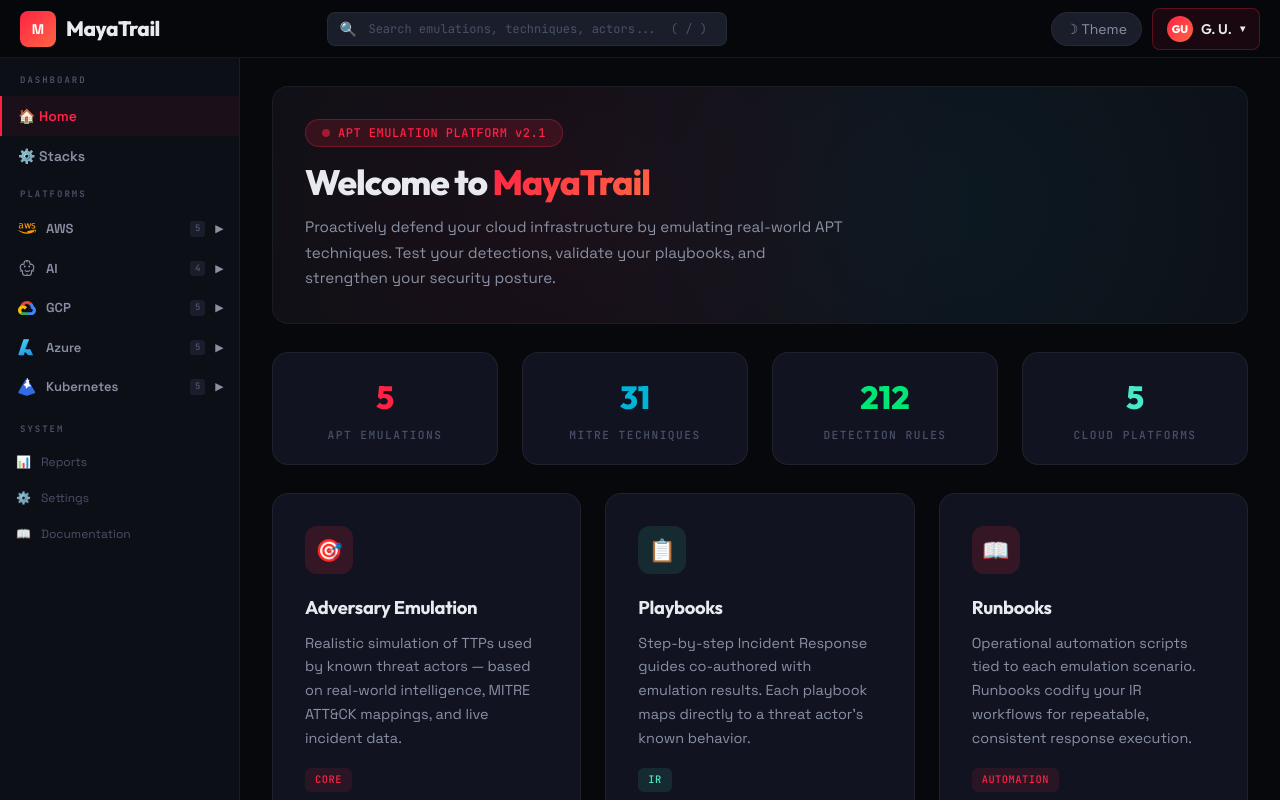
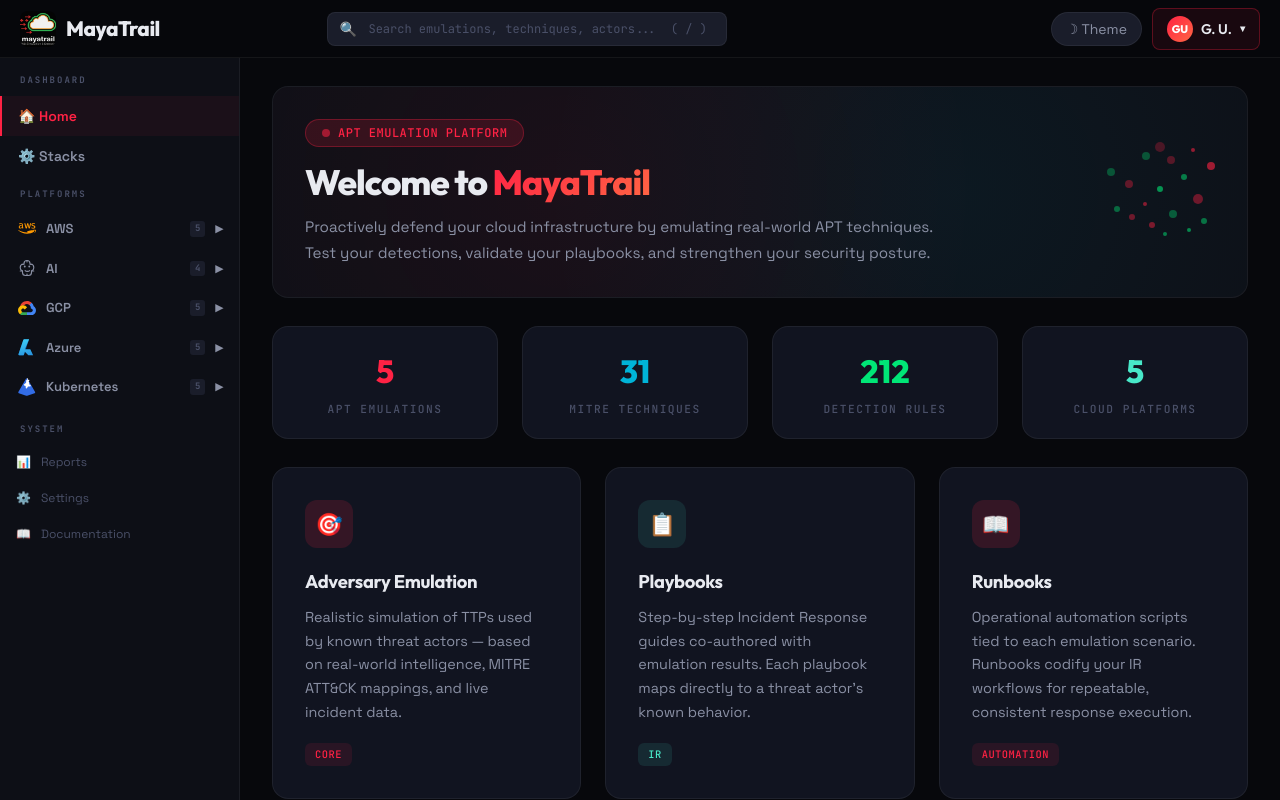
Before and after one commit to MayaTrail/step1, a React (Vite) app in the folder frontend/UI/: page /login in a window 1280 px wide. Both pictures are taken after a click on the button "Continue with Google". Built offline with nearby package versions, Linux system fonts and the light colour scheme; no server answers.

Commit message:
refactor: add mayatrail log

```diff
--- a/frontend/UI/src/components/auth/LoginPage.tsx
+++ b/frontend/UI/src/components/auth/LoginPage.tsx
@@ -1,6 +1,7 @@
 import { useState } from 'react'
 import { useNavigate } from 'react-router-dom'
 import { useAuth } from '@/context/AuthContext'
+import mayatrailLogo from '@/assets/mayatrail-logo.png'
 
 type AuthTab = 'signin' | 'signup'
 
@@ -44,9 +45,11 @@
           {/* Header */}
           <div className="text-center mb-8">
             <div className="flex items-center justify-center gap-2.5 mb-2">
-              <div className="w-9 h-9 rounded-lg bg-gradient-to-br from-danger to-[#ff6644] flex items-center justify-center text-sm font-extrabold text-white">
-                M
-              </div>
+              <img
+                src={mayatrailLogo}
+                alt="MayaTrail"
+                className="w-9 h-9 rounded-lg object-cover"
+              />
               <span className="font-display text-2xl font-extrabold text-content-primary tracking-[-0.5px]">MayaTrail</span>
             </div>
             <p className="font-mono text-[11px] text-content-dim tracking-[1.5px] uppercase">
--- a/frontend/UI/src/components/dashboard/DashboardPage.tsx
+++ b/frontend/UI/src/components/dashboard/DashboardPage.tsx
@@ -25,16 +25,38 @@
           style={{
             background: 'radial-gradient(circle at 30% 50%, rgba(255,34,68,0.06), transparent 60%), radial-gradient(circle at 70% 50%, rgba(0,180,216,0.06), transparent 60%)',
           }} />
+        {/* Decorative dots — right side */}
+        <div className="absolute right-8 top-1/2 -translate-y-1/2 pointer-events-none select-none">
+          <span className="absolute w-2 h-2 rounded-full bg-danger opacity-60" style={{ top: -30, right: 0 }} />
+          <span className="absolute w-1.5 h-1.5 rounded-full bg-safe opacity-50" style={{ top: -18, right: 28 }} />
+          <span className="absolute w-2.5 h-2.5 rounded-full bg-danger opacity-40" style={{ top: 2, right: 12 }} />
+          <span className="absolute w-1.5 h-1.5 rounded-full bg-safe opacity-60" style={{ top: -6, right: 52 }} />
+          <span className="absolute w-2 h-2 rounded-full bg-safe opacity-35" style={{ top: 18, right: 38 }} />
+          <span className="absolute w-1 h-1 rounded-full bg-danger opacity-50" style={{ top: 10, right: 68 }} />
+          <span className="absolute w-2 h-2 rounded-full bg-danger opacity-30" style={{ top: -36, right: 40 }} />
+          <span className="absolute w-1.5 h-1.5 rounded-full bg-safe opacity-45" style={{ top: 26, right: 8 }} />
+          <span className="absolute w-1 h-1 rounded-full bg-danger opacity-55" style={{ top: -44, right: 20 }} />
+          <span className="absolute w-2 h-2 rounded-full bg-safe opacity-30" style={{ top: -40, right: 65 }} />
+          <span className="absolute w-1.5 h-1.5 rounded-full bg-danger opacity-45" style={{ top: 30, right: 60 }} />
+          <span className="absolute w-1 h-1 rounded-full bg-safe opacity-55" style={{ top: 36, right: 24 }} />
+          <span className="absolute w-2 h-2 rounded-full bg-danger opacity-35" style={{ top: -12, right: 82 }} />
+          <span className="absolute w-1.5 h-1.5 rounded-full bg-safe opacity-40" style={{ top: 14, right: 95 }} />
+          <span className="absolute w-2.5 h-2.5 rounded-full bg-danger opacity-25" style={{ top: -50, right: 50 }} />
+          <span className="absolute w-1 h-1 rounded-full bg-safe opacity-50" style={{ top: 40, right: 48 }} />
+          <span className="absolute w-1.5 h-1.5 rounded-full bg-danger opacity-40" style={{ top: 22, right: 80 }} />
+          <span className="absolute w-2 h-2 rounded-full bg-safe opacity-30" style={{ top: -24, right: 100 }} />
+        </div>
         <div className="relative z-[1]">
           <div className="inline-flex items-center gap-2 bg-danger/[0.15] border border-danger/30 rounded-full px-4 py-1 font-mono text-[0.75rem] text-danger mb-4 tracking-[0.5px] font-medium">
             <span className="w-2 h-2 rounded-full bg-danger animate-pulse" />
-            APT EMULATION PLATFORM v2.1
+            APT EMULATION PLATFORM
           </div>
           <h1 className="font-display text-[2.2rem] font-[900] text-content-primary mb-3 tracking-[-1px] leading-[1.1]">
             Welcome to <span className="text-gradient-danger">MayaTrail</span>
           </h1>
-          <p className="text-content-secondary max-w-[540px] leading-[1.7] text-[0.95rem]">
-            Proactively defend your cloud infrastructure by emulating real-world APT techniques. Test your detections, validate your playbooks, and strengthen your security posture.
+          <p className="text-content-secondary max-w-[720px] leading-[1.7] text-[0.95rem]">
+            Proactively defend your cloud infrastructure by emulating real-world APT techniques.<br />
+            Test your detections, validate your playbooks, and strengthen your security posture.
           </p>
         </div>
       </div>
--- a/frontend/UI/src/components/layout/TopNav.tsx
+++ b/frontend/UI/src/components/layout/TopNav.tsx
@@ -2,6 +2,7 @@
 import { Link, useNavigate } from 'react-router-dom'
 import { useAuth } from '@/context/AuthContext'
 import { useTheme } from '@/context/ThemeContext'
+import mayatrailLogo from '@/assets/mayatrail-logo.png'
 
 interface TopNavProps {
   onOpenSearch: () => void
@@ -32,10 +33,11 @@
 
       {/* Logo — danger gradient matching frontend */}
       <Link to="/" className="flex items-center gap-2.5 no-underline group">
-        <div className="w-9 h-9 rounded-lg bg-gradient-to-br from-danger to-[#ff6644] flex items-center justify-center text-sm font-extrabold text-white
-          transition-all group-hover:shadow-[0_0_20px_rgba(255,34,68,0.3)]">
-          M
-        </div>
+        <img
+          src={mayatrailLogo}
+          alt="MayaTrail"
+          className="w-9 h-9 rounded-lg object-cover transition-all group-hover:shadow-[0_0_20px_rgba(255,34,68,0.3)]"
+        />
         <span className="font-display text-[1.3rem] font-extrabold text-content-primary tracking-[-0.5px]">
           MayaTrail
         </span>
```
Also changed, not shown: frontend/UI/src/assets/mayatrail-logo.png (added).
